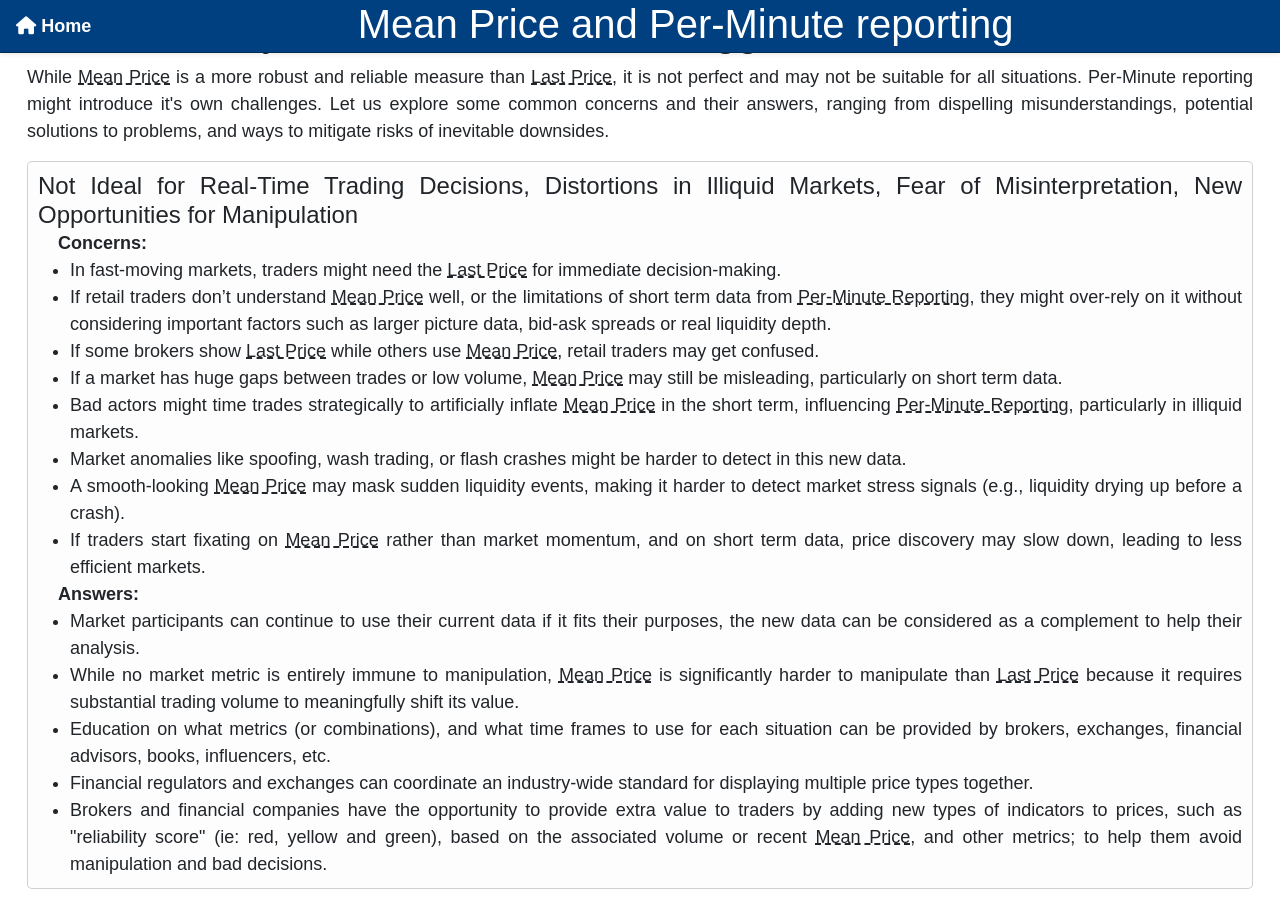
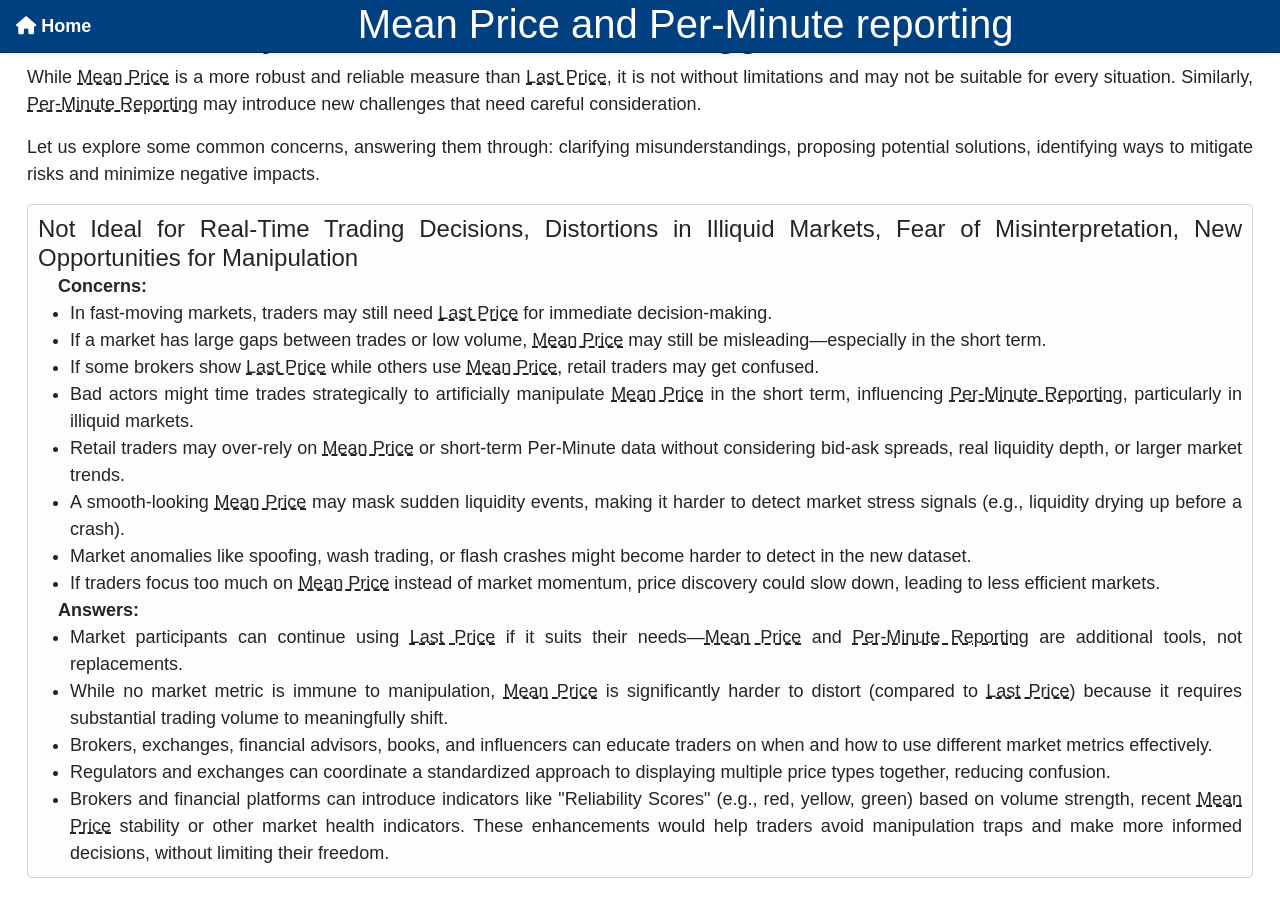
Before and after one commit to ErnestEnki/ernestenki.github.io, a Jekyll site: the page built from _articles/2025-02-13-mean_price_and_per_minute_reports.html, in a window 1280 px wide and 900 px high, scrolled down 5868 px. Built offline with Jekyll 4.4.1, drawn with Linux system fonts in a browser that asks for light colours; some web fonts are replaced; comment, search, counter and statistics services are not loaded; some of the changed text lies outside the part shown.

Commit message:
Improving copyright notices, and clarifying last article downsides analysis

```diff
--- a/_articles/2025-02-13-mean_price_and_per_minute_reports.html
+++ b/_articles/2025-02-13-mean_price_and_per_minute_reports.html
@@ -373,8 +373,8 @@
 
 
     <h1>Are There Any Downsides to These Suggestions?</h1>
-    <p>While Mean Price is a more robust and reliable measure than Last Price, it is not perfect and may not be suitable
-      for all situations. Per-Minute reporting might introduce it's own challenges. Let us explore some common concerns and their answers, ranging from dispelling misunderstandings, potential solutions to problems, and ways to mitigate risks of inevitable downsides.</p>
+    <p>While Mean Price is a more robust and reliable measure than Last Price, it is not without limitations and may not be suitable for every situation. Similarly, Per-Minute Reporting may introduce new challenges that need careful consideration.</p>
+    <p>Let us explore some common concerns, answering them through: clarifying misunderstandings, proposing potential solutions, identifying ways to mitigate risks and minimize negative impacts.</p>
 
     <div class="list-of-points">
       <article>
@@ -383,33 +383,25 @@
         </h3>
         <b>Concerns:</b>
         <ul>
-          <li>In fast-moving markets, traders might need the Last Price for immediate decision-making.</li>
-          <li>If retail traders don’t understand Mean Price well, or the limitations of short term data from Per-Minute Reporting, they might over-rely on it without considering
-            important factors such as larger picture data, bid-ask spreads or real liquidity depth.</li>
+          <li>In fast-moving markets, traders may still need Last Price for immediate decision-making.</li>
+          <li>If a market has large gaps between trades or low volume, Mean Price may still be misleading—especially in the short term.</li>
           <li>If some brokers show Last Price while others use Mean Price, retail traders may get confused.</li>
-          <li>If a market has huge gaps between trades or low volume, Mean Price may still be misleading, particularly on short term data.
-          </li>
-          <li>Bad actors might time trades strategically to artificially inflate Mean Price in the short term, influencing Per-Minute Reporting, particularly in illiquid
+          <li>Bad actors might time trades strategically to artificially manipulate Mean Price in the short term, influencing Per-Minute Reporting, particularly in illiquid
             markets.</li>
-          <li>Market anomalies like spoofing, wash trading, or flash crashes might be harder to detect in this new data.</li>
-          <li>A smooth-looking Mean Price may mask sudden liquidity events, making it harder to detect market stress
-            signals (e.g., liquidity drying up before a crash).</li>
-          <li>If traders start fixating on Mean Price rather than market momentum, and on short term data, price discovery may slow down,
-            leading to less efficient markets.</li>
+          <li>Retail traders may over-rely on Mean Price or short-term Per-Minute data without considering bid-ask spreads, real liquidity depth, or larger market trends.</li>
+          <li>A smooth-looking Mean Price may mask sudden liquidity events, making it harder to detect market stress signals (e.g., liquidity drying up before a crash).</li>
+          <li>Market anomalies like spoofing, wash trading, or flash crashes might become harder to detect in the new dataset.</li>
+          <li>If traders focus too much on Mean Price instead of market momentum, price discovery could slow down, leading to less efficient markets.</li>
         </ul>
 
         <b>Answers:</b>
         <ul>
-          <li>Market participants can continue to use their current data if it fits their purposes, the new data can be considered as a complement to help their analysis.</li>
-          <li>While no market metric is entirely immune to manipulation, Mean Price is significantly harder to
-            manipulate than Last Price because it requires substantial trading volume to meaningfully shift its value.
-          </li>
-          <li>Education on what metrics (or combinations), and what time frames  to use for each situation can be provided by brokers,
-            exchanges, financial advisors, books, influencers, etc.</li>
-          <li>Financial regulators and exchanges can coordinate an industry-wide standard for displaying multiple price
-            types together.</li>
-          <li>Brokers and financial companies have the opportunity to provide extra value to traders by adding new types of indicators to prices, such as "reliability score" (ie: red, yellow and green),
-            based on the associated volume or recent Mean Price, and other metrics; to help them avoid manipulation and bad decisions.</li>
+          <li>Market participants can continue using Last Price if it suits their needs—Mean Price and Per-Minute Reporting are additional tools, not replacements.</li>
+          <li>While no market metric is immune to manipulation, Mean Price is significantly harder to distort (compared to Last Price) because it requires substantial trading volume to meaningfully shift.</li>
+          <li>Brokers, exchanges, financial advisors, books, and influencers can educate traders on when and how to use different market metrics effectively.</li>
+          <li>Regulators and exchanges can coordinate a standardized approach to displaying multiple price types together, reducing confusion.</li>
+          <li>Brokers and financial platforms can introduce indicators like "Reliability Scores" (e.g., red, yellow, green)
+            based on volume strength, recent Mean Price stability or other market health indicators. These enhancements would help traders avoid manipulation traps and make more informed decisions, without limiting their freedom.</li>
         </ul>
       </article>
 
@@ -417,29 +409,16 @@
         <h3>Exchanges Considerations</h3>
         <b>Concerns:</b>
         <ul>
-          <li>Exchanges make substantial revenue by selling detailed market data to institutions. They might resist
-            giving away valuable insights for free.</li>
-          <li>Some types of traders thrive on tiny price movements & spread inefficiencies. If the new data eliminate
-            these opportunities, they may lobby against it.</li>
+          <li>Exchanges generate substantial revenue by selling detailed market data to institutional clients. They may resist providing valuable insights for free.</li>
+          <li>Some traders profit from small price movements and spread inefficiencies. If new data available to the public reduces these opportunities, they may lobby against its implementation.</li>
         </ul>
 
         <b>Answers:</b>
         <ul>
-          <li>Exchanges might experience a small loss of revenue, but that is likely to be negligible, as they frequently share much more data (such as order book data and more detailed
-            statistics) in paid services. Exchanges are likely to witness
-            a net positive gain in revenue, due to the increase the credibility and
-            transparency of the
-            market, by reducing undue volatility and making it harder to manipulate. Epecially considering the costs to implement the suggested changes are
-            relatively low with modern technology.</li>
-          <li>When the market reaches new levels of confidence and maturity
-            once
-            their learn to use these
-            new data points for the right problems, there could be an opportunity to expand the market for publicly
-            traded
-            assets. At the moment, only big companies can trade their stocks there, in part because liquidity is
-            necessary, but
-            there could be separate section of the market for medium sized companies to trade, because now the public
-            has better tools to manage low liquidity.</li>
+          <li>While exchanges might experience a minor reduction in market data sales, the impact is likely negligible because they already sell much more granular data (e.g., order book depth, historical tick data, and advanced statistics) in premium services.</li>
+          <li>Exchanges benefit from a market that is less volatile and harder to manipulate, as it attracts more participants and builds trust in the financial system. Increased credibility and transparency can lead to higher overall trading activity and long-term exchange revenue growth.</li>
+          <li>Modern technology makes implementation costs relatively low, making this a cost-effective upgrade rather than a financial burden.</li>
+          <li>More transparent market conditions could pave the way for the expansion of publicly traded assets. Currently, only large companies list on major exchanges, in part due to liquidity constraints. With better tools to manage low-liquidity assets, medium-sized companies could gain a dedicated section of the market, increasing market participation and exchange revenues.</li>
         </ul>
       </article>
 
@@ -463,28 +442,13 @@
 
         <b>Answers:</b>
         <ul>
-          <li>Highligthing that using Mean Price is optional at first, and as different use cases
-            move
-            to Mean Price, the entity making the change can provide education to the public around why and how it will work. For
-            example,
-            if a broker
-            company reconfigures their margin call mechanisms to use 30min Mean Price instead of Last Prices,
-            they
-            can explain why this timeframe was chosen.</li>
-          <li>Governments & exchanges can phase in Mean Price rules slowly by first applying them only to specific
-            markets or trading instruments before making broader changes.</li>
-          <li>
-            Goverments and financial market needs for valuations, can specify that the metric
-            chosen, for example the Mean Price the last 30 days of the Financial Year for tax purposes.</li>
-          <li>
-            Choosing the right time frames is indeed extra work and complexity, but it is necessary and useful work to
-            make the markets
-            more
-            transparent, resilent and with the correct level of responsiveness. </li>
-          <li>
-            Backtesting & simulations can determine the most effective metrics and timeframes for different financial
-            scenarios, to find the best tool for the each job.</li>
-          </p>
+          <li>Mean Price does not need to replace Last Price immediately—it can be introduced as an optional metric at first.</li>
+          <li>As different market participants transition to Mean Price, they can educate their users on why and how it improves decision-making. Example: If a brokerage firm reconfigures margin calls to use a 30-minute Mean Price instead of Last Price, it can publicly explain why that timeframe was chosen and how it benefits traders.</li>
+          <li>Governments & exchanges can gradually phase in Mean Price requirements, first applying them to specific markets or asset classes, before expanding its use across the financial system.</li>
+          <li>Regulators and tax authorities can define specific Mean Price timeframes for certain financial needs. Example: Tax calculations might use the 30-day Mean Price at the end of the financial year rather than relying solely on the Last Price at a single moment in time.</li>
+          <li>Selecting appropriate timeframes is an added layer of complexity, but it is useful and necessary to create a more transparent, resilient, and fair financial system. Markets should be responsive—but not overly reactive. Choosing the right timeframes helps strike this balance.</li>
+          <li>Market simulations and backtesting can determine the most effective Mean Price timeframes for various use cases such as trading, valuation, and risk management scenarios. This ensures that the right tool is used for the right job, improving overall market efficiency.</li>
+        </ul>
       </article>
     </div>
 
--- a/_layouts/article.html
+++ b/_layouts/article.html
@@ -37,9 +37,9 @@
     </footer>
   <hr />
   <footer>
-  <p>Copyright: this page's content can be freely copied and shared, in part or in whole, for any purpose (including
-    commercial),
-    as long as a hyperlink to the original source (<a href="{{ site.url }}{{ page.url }}">{{ site.url }}{{ page.url }}</a>) is included.</p>
+  <p>© 2025 Ernest Enki. This page content is licensed under a <a href="https://creativecommons.org/licenses/by/4.0/" target="_blank">Creative Commons Attribution 4.0 International License (CC BY 4.0)</a>.<br/>
+    You may copy, share, remix, and use this content for any purpose, including commercial use, as long as you provide proper attribution by including a hyperlink to the original source (<a href="{{ site.url }}{{ page.url }}">{{ site.url }}{{ page.url }}</a>).
+    </p>
   </footer>
   <hr />
 <footer>
--- a/_layouts/default.html
+++ b/_layouts/default.html
@@ -12,8 +12,11 @@
   <meta charset="utf-8">
   <meta name="viewport" content="width=device-width, initial-scale=1" />
   <meta name="author" content="Ernest Enki" />
+  <meta name="copyright" content="© 2025 Ernest Enki">
 
   <title>{{ page.title | strip_html }}</title>
+  <meta property="og:site_name" content="Ernest Enki Central" />
+
   <meta property="og:title" content="{{ page.title  | strip_html }}" />
   <meta property="og:description" content="{{ page.description | strip_html }}" />
   <meta property="og:image" content="https://ernestenki.github.io/{{ page.image | default: "img/logo_socials.png" }}" />
--- a/books/patent_dystopia/summary.html
+++ b/books/patent_dystopia/summary.html
@@ -238,9 +238,8 @@
                 concepts,
                 to be defined in detail. Note that “Invention” is capitalized only when referring to the principle or
                 abstract idea.</li>
-              <li>Copyright: this page's content can be freely copied and shared, in part or in whole, for any purpose
-                (including commercial),
-                as long as a hyperlink to the original source (<a href="{{ site.url }}{{ page.url }}">{{ site.url }}{{ page.url }}</a>) is included.</li>
+              <li>© 2025 Ernest Enki. This page content is licensed under a <a href="https://creativecommons.org/licenses/by/4.0/" target="_blank">Creative Commons Attribution 4.0 International License (CC BY 4.0)</a>.<br/>
+                You may copy, share, remix, and use this content for any purpose, including commercial use, as long as you provide proper attribution by including a hyperlink to the original source (<a href="{{ site.url }}{{ page.url }}">{{ site.url }}{{ page.url }}</a>).</li>
               <li>Feel free to <a href="#" data-bs-toggle="modal" data-bs-target="#readerExpModal"><i
                     class="fa fa-gear"></i> customize reader experience</a>
               <li>Some of the references might change or disappear over time, a possible solution is to <a
--- a/index.html
+++ b/index.html
@@ -13,7 +13,7 @@
 </style>
 <main class="container">
 
-    <h1>Welcome</h1>
+    <h1>Welcome to Ernest Enki Central!</h1>
     <p>Welcome to the central repository for all official information related to Ernest Enki!</p>
 
     <h1>My books</h1>
```
